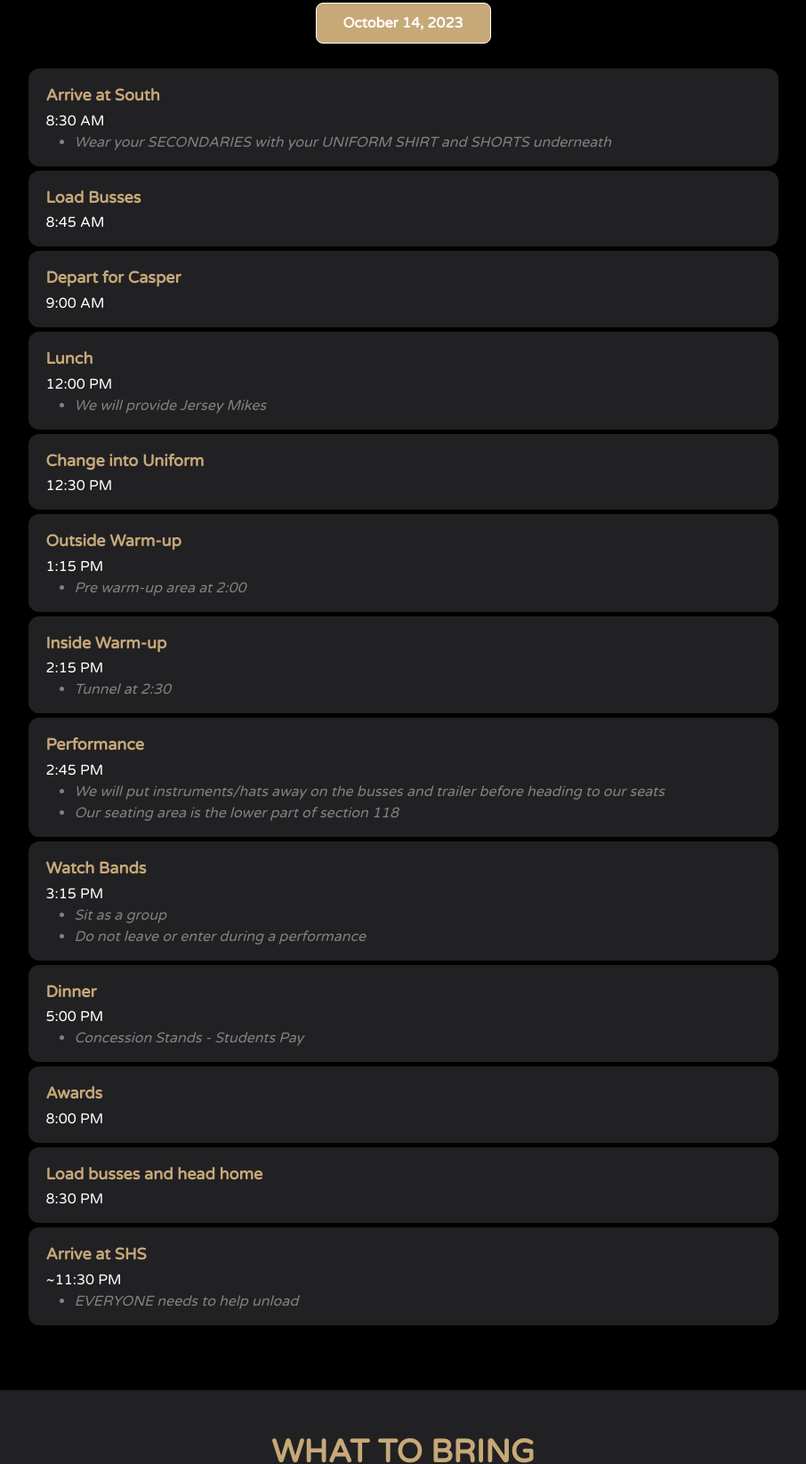
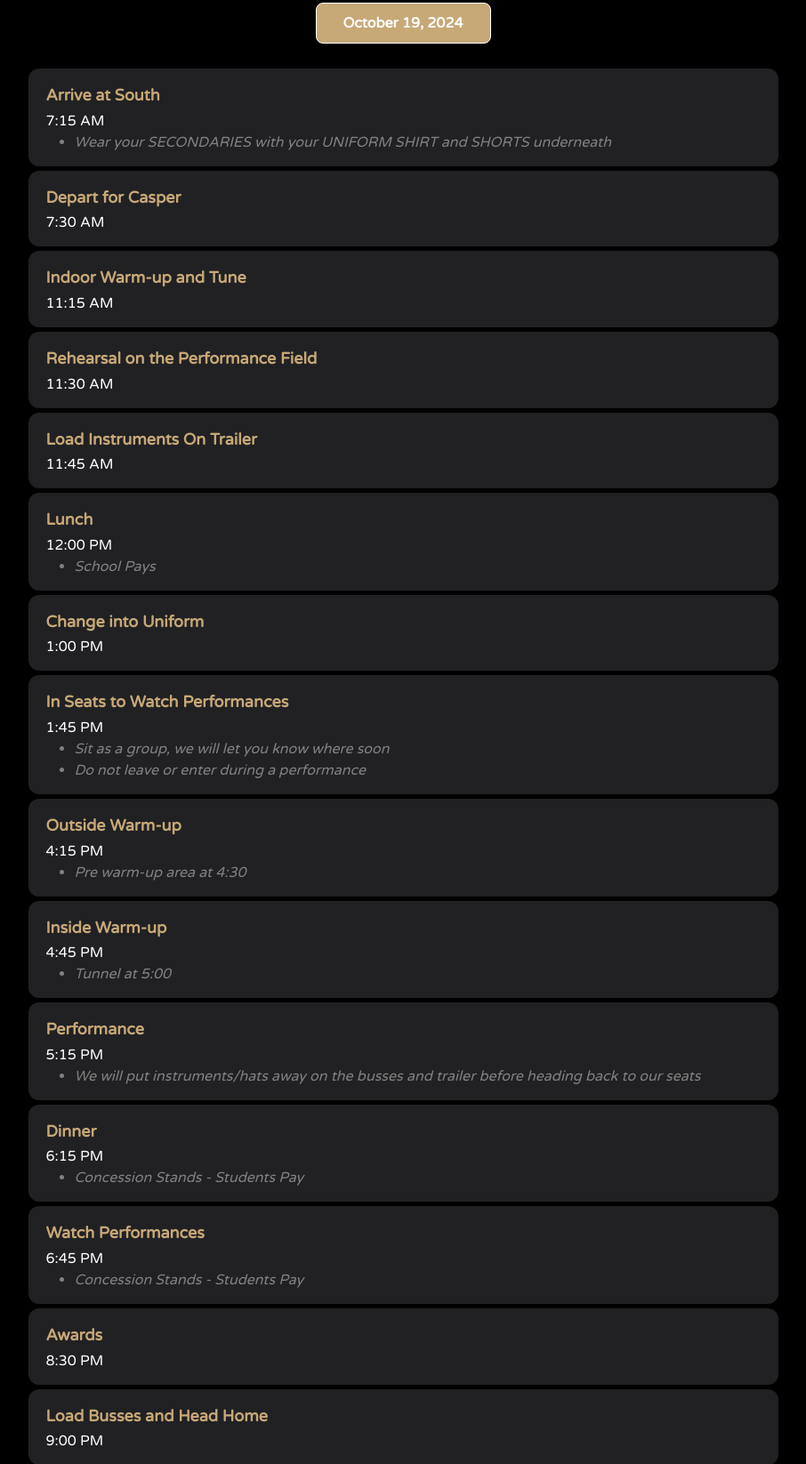
Before and after one commit to btschu/state_marching_itinerary, a plain HTML site: page index.html in a window 1280 px wide. Shown: the part 978-2624 px from the top of the page at 89% size, without its empty margins (187-1093 px from the left). Drawn offline with Linux system fonts and the light colour scheme.

Commit message:
adjusted schedule

```diff
--- a/index.html
+++ b/index.html
@@ -80,7 +80,7 @@
         </div>
         <ul class="nav nav-tabs mb-3" role="tablist" data-aos="fade-up" data-aos-delay="100">
           <li class="nav-item">
-            <a class="nav-link active" href="#day-1" role="tab" data-bs-toggle="tab">October 14, 2023</a>
+            <a class="nav-link active" href="#day-1" role="tab" data-bs-toggle="tab">October 19, 2024</a>
           </li>
           <!-- <li class="nav-item">
             <a class="nav-link" href="#day-2" role="tab" data-bs-toggle="tab">July 3</a>
@@ -96,27 +96,54 @@
             <div class="row schedule-item">
               <div class="">
                 <h4>Arrive at South</h4>
-                <div><time>8:30 AM</time></div>
+                <div><time>7:15 AM</time></div>
                 <ul>
                   <li>Wear your SECONDARIES with your UNIFORM SHIRT and SHORTS underneath</li>
                 </ul>
               </div>
             </div>
 
+
             <div class="row schedule-item">
               <div class="">
-                <h4>Load Busses</h4>
-                <div><time>8:45 AM</time></div>
+                <h4>Depart for Casper</h4>
+                <div><time>7:30 AM</time></div>
                 <!-- <ul>
-                  <li>Bring your own or buy from the concession stand</li>
+                  <li>Change into Uniform</li>
+                  <li>Guides find a time so you're ready</li>
+                  <li>Head to warm-up area at 1:45</li>
                 </ul> -->
               </div>
             </div>
 
             <div class="row schedule-item">
               <div class="">
-                <h4>Depart for Casper</h4>
-                <div><time>9:00 AM</time></div>
+                <h4>Indoor Warm-up and Tune</h4>
+                <div><time>11:15 AM</time></div>
+                <!-- <ul>
+                  <li>Change into Uniform</li>
+                  <li>Guides find a time so you're ready</li>
+                  <li>Head to warm-up area at 1:45</li>
+                </ul> -->
+              </div>
+            </div>
+
+            <div class="row schedule-item">
+              <div class="">
+                <h4>Rehearsal on the Performance Field</h4>
+                <div><time>11:30 AM</time></div>
+                <!-- <ul>
+                  <li>Change into Uniform</li>
+                  <li>Guides find a time so you're ready</li>
+                  <li>Head to warm-up area at 1:45</li>
+                </ul> -->
+              </div>
+            </div>
+
+            <div class="row schedule-item">
+              <div class="">
+                <h4>Load Instruments On Trailer</h4>
+                <div><time>11:45 AM</time></div>
                 <!-- <ul>
                   <li>Change into Uniform</li>
                   <li>Guides find a time so you're ready</li>
@@ -130,7 +157,7 @@
                 <h4>Lunch</h4>
                 <div><time>12:00 PM</time></div>
                 <ul>
-                  <li>We will provide Jersey Mikes</li>
+                  <li>School Pays</li>
                   <!-- <li>Travel to warm-up 2 at 2:10</li> -->
                 </ul>
               </div>
@@ -139,7 +166,7 @@
             <div class="row schedule-item">
               <div class="">
                 <h4>Change into Uniform</h4>
-                <div><time>12:30 PM</time></div>
+                <div><time>1:00 PM</time></div>
                 <!-- <ul>
                   <li>Johnson Football Field</li>
                   <li>Travel to gate at 2:30</li>
@@ -149,10 +176,21 @@
 
             <div class="row schedule-item">
               <div class="">
+                <h4>In Seats to Watch Performances</h4>
+                <div><time>1:45 PM</time></div>
+                <ul>
+                  <li>Sit as a group, we will let you know where soon</li>
+                  <li>Do not leave or enter during a performance</li>
+                </ul>
+              </div>
+            </div>
+
+            <div class="row schedule-item">
+              <div class="">
                 <h4>Outside Warm-up</h4>
-                <div><time>1:15 PM</time></div>
+                <div><time>4:15 PM</time></div>
                 <ul>
-                  <li>Pre warm-up area at 2:00</li>
+                  <li>Pre warm-up area at 4:30</li>
                   <!-- <li>We will take pictures</li> -->
                 </ul>
               </div>
@@ -161,9 +199,9 @@
             <div class="row schedule-item">
               <div class="">
                 <h4>Inside Warm-up</h4>
-                <div><time>2:15 PM</time></div>
+                <div><time>4:45 PM</time></div>
                 <ul>
-                  <li>Tunnel at 2:30</li>
+                  <li>Tunnel at 5:00</li>
                   <!-- <li>Stay on High School Campus</li> -->
                 </ul>
               </div>
@@ -172,30 +210,30 @@
             <div class="row schedule-item">
               <div class="">
                 <h4>Performance</h4>
-                <div><time>2:45 PM</time></div>
+                <div><time>5:15 PM</time></div>
                 <ul>
                   <!-- <li>Picture</li> -->
-                  <li>We will put instruments/hats away on the busses and trailer before heading to our seats</li>
-                  <li>Our seating area is the lower part of section 118</li>
+                  <li>We will put instruments/hats away on the busses and trailer before heading back to our seats</li>
+                  <!-- <li>Our seating area is the lower part of section 118</li> -->
+                </ul>
+              </div>
+            </div>
+
+
+            <div class="row schedule-item">
+              <div class="">
+                <h4>Dinner</h4>
+                <div><time>6:15 PM</time></div>
+                <ul>
+                  <li>Concession Stands - Students Pay</li>
                 </ul>
               </div>
             </div>
 
             <div class="row schedule-item">
               <div class="">
-                <h4>Watch Bands</h4>
-                <div><time>3:15 PM</time></div>
-                <ul>
-                  <li>Sit as a group</li>
-                  <li>Do not leave or enter during a performance</li>
-                </ul>
-              </div>
-            </div>
-
-            <div class="row schedule-item">
-              <div class="">
-                <h4>Dinner</h4>
-                <div><time>5:00 PM</time></div>
+                <h4>Watch Performances</h4>
+                <div><time>6:45 PM</time></div>
                 <ul>
                   <li>Concession Stands - Students Pay</li>
                 </ul>
@@ -205,16 +243,6 @@
             <div class="row schedule-item">
               <div class="">
                 <h4>Awards</h4>
-                <div><time>8:00 PM</time></div>
-                <!-- <ul>
-                  <li>Concession Stands - Students Pay</li>
-                </ul> -->
-              </div>
-            </div>
-
-            <div class="row schedule-item">
-              <div class="">
-                <h4>Load busses and head home</h4>
                 <div><time>8:30 PM</time></div>
                 <!-- <ul>
                   <li>Concession Stands - Students Pay</li>
@@ -224,8 +252,18 @@
 
             <div class="row schedule-item">
               <div class="">
+                <h4>Load Busses and Head Home</h4>
+                <div><time>9:00 PM</time></div>
+                <!-- <ul>
+                  <li>Concession Stands - Students Pay</li>
+                </ul> -->
+              </div>
+            </div>
+
+            <div class="row schedule-item">
+              <div class="">
                 <h4>Arrive at SHS</h4>
-                <div><time>~11:30 PM</time></div>
+                <div><time>~12:00 AM</time></div>
                 <ul>
                   <li>EVERYONE needs to help unload</li>
                 </ul>
@@ -284,7 +322,7 @@
                 </ul>
                 <h4>Money</h4>
                 <ul>
-                  <li>Dinner ~$10</li>
+                  <li>Dinner ~$15</li>
                   <li>Snacks ~$5</li>
                   <li>Souvenirs (optional) ~$25+</li>
                 </ul>
@@ -292,7 +330,7 @@
                 <ul>
                   <li>Water Bottle</li>
                   <!-- <li>Warm clothes</li> -->
-                  <li>Band Backpack</li>
+                  <!-- <li>Band Backpack</li> -->
                 </ul>
               </div>
             </div>
@@ -376,7 +414,7 @@
               <strong>Phone:</strong> (307)771-2410<br>
               <strong>Email:</strong> <a href="mailto:gino.hernandez@laramie1.org">Gino Hernandez</a><br>
               <strong>Email:</strong> <a href="mailto:brandon.schumacher@laramie1.org">Brandon Schumacher</a><br>
-              <strong>Website:</strong> <a href="https://southhighband.wixsite.com/website">click here</a> <br>
+              <strong>Website:</strong> <a href="https://south-band.com">click here</a> <br>
             </p>
 
             <div class="social-links mb-5">
```
